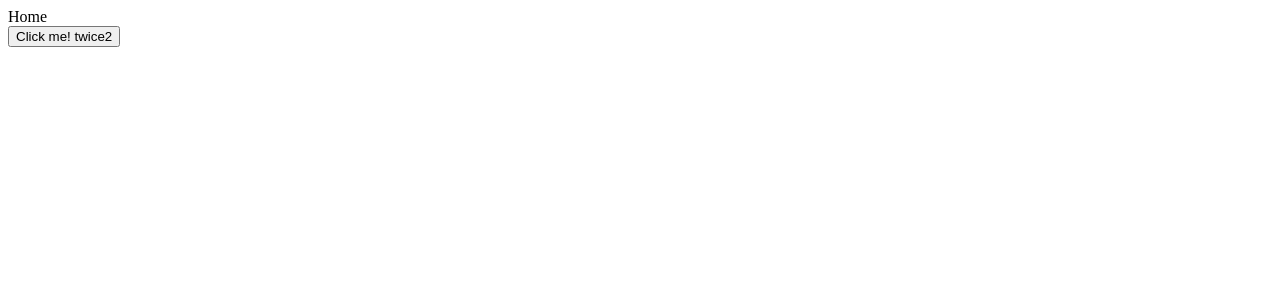
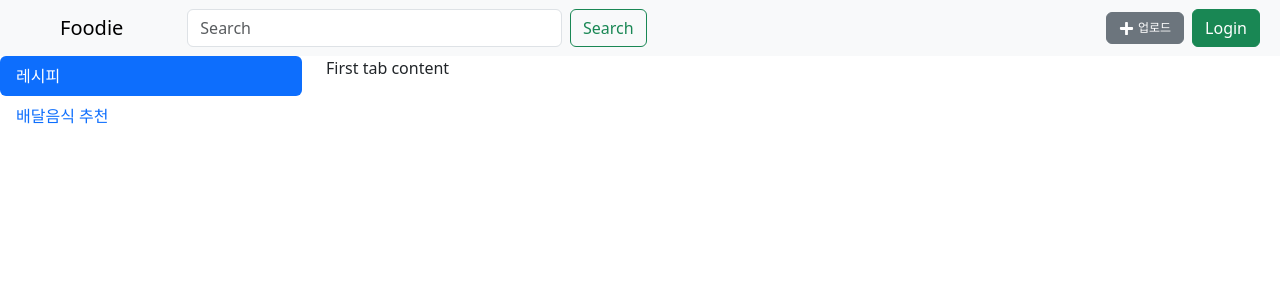
Before and after one commit to Innovanito/Foodie, a React (Vite) app: page / in a window 1280 px wide. Shown: the top 300 px of the page. Built offline with nearby package versions, Linux system fonts and the light colour scheme.

Commit message:
0629 upperNavbar and leftTab

```diff
--- a/package.json
+++ b/package.json
@@ -16,6 +16,7 @@
     "react": "^18.2.0",
     "react-bootstrap": "^2.8.0",
     "react-dom": "^18.2.0",
+    "react-icons": "^4.10.1",
     "react-router-dom": "^6.14.0"
   },
   "devDependencies": {
--- a/src/App.tsx
+++ b/src/App.tsx
@@ -1,6 +1,6 @@
 import { BrowserRouter as Router,Route, Routes  } from "react-router-dom";
 // import {v4 as uuidV4} from 'uuid'
-import "react-bootstrap"
+import 'bootstrap/dist/css/bootstrap.min.css';
 import Home from "./Home";
 import Login from "./Login";
 
--- a/src/Home.tsx
+++ b/src/Home.tsx
@@ -1,12 +1,78 @@
+import { Col, Row, Tab } from 'react-bootstrap';
 import Button from 'react-bootstrap/Button';
+import Container from 'react-bootstrap/Container';
+import Form from 'react-bootstrap/Form';
+import Nav from 'react-bootstrap/Nav';
+import Navbar from 'react-bootstrap/Navbar';
+import { FaPlus } from 'react-icons/fa';
 
-const Home = () => {
+function Home() {
   return (
-    <>
-      <div>Home</div>
-      <Button variant="primary">Click me! twice2</Button>
-    </>
+  <>
+    <UpperNavbar/>
+    <LeftNavbar />
+  </>
+  );
+}
+
+export default Home;
+
+function UpperNavbar() {
+  return (
+    <Navbar expand="lg" className="bg-body-tertiary">
+      <Container fluid>
+        <Navbar.Brand href="#" className='px-5'>Foodie</Navbar.Brand>
+        <Navbar.Toggle aria-controls="navbarScroll" />
+        <Navbar.Collapse id="navbarScroll">
+
+          <Form className="d-flex"  style={{ width: '50%' }}>
+            <Form.Control
+              type="search"
+              placeholder="Search"
+              className="me-2 "
+              aria-label="Search"
+            />
+            <Button variant="outline-success">Search</Button>
+          </Form>
+
+          <Nav
+            className=" my-2 my-lg-0"
+            style={{ maxHeight: '100px' }}
+            navbarScroll
+          >
+          </Nav>
+        </Navbar.Collapse>
+        <Button variant="secondary" className="d-flex align-items-center">
+          <FaPlus size={15} className="me-1" />
+          <span style={{ fontSize: "12px" }}>업로드</span>
+        </Button>
+        <Button variant="success" className='mx-2'>Login</Button>{' '}
+      </Container>
+    </Navbar>
   )
 }
 
-export default Home
+function LeftNavbar() {
+  return (
+    <Tab.Container id="left-tabs-example" defaultActiveKey="first">
+      <Row>
+        <Col sm={3}>
+          <Nav variant="pills" className="flex-column">
+            <Nav.Item>
+              <Nav.Link eventKey="first">레시피</Nav.Link>
+            </Nav.Item>
+            <Nav.Item>
+              <Nav.Link eventKey="second">배달음식 추천</Nav.Link>
+            </Nav.Item>
+          </Nav>
+        </Col>
+        <Col sm={9}>
+          <Tab.Content>
+            <Tab.Pane eventKey="first">First tab content</Tab.Pane>
+            <Tab.Pane eventKey="second">Second tab content</Tab.Pane>
+          </Tab.Content>
+        </Col>
+      </Row>
+    </Tab.Container>
+  )
+}
```
Also changed, not shown: 1 other file (tests, documents, lock files or other folders).
